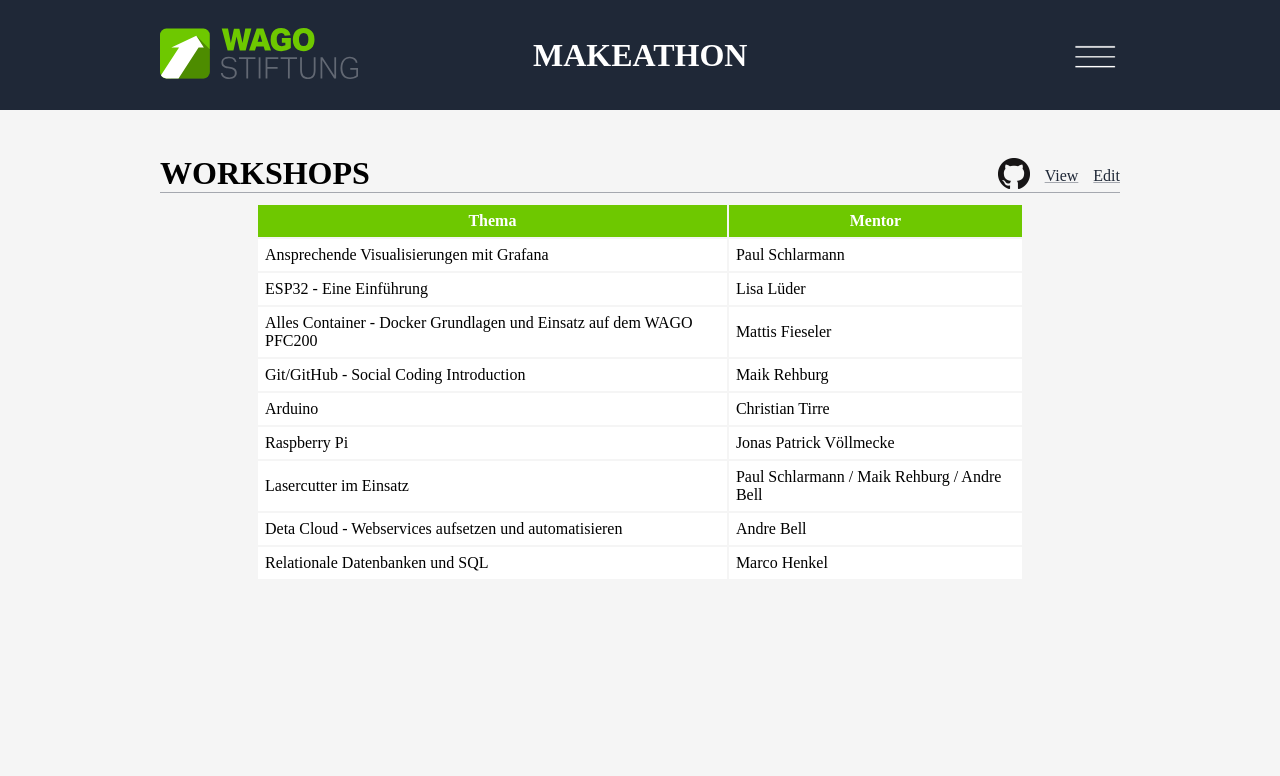
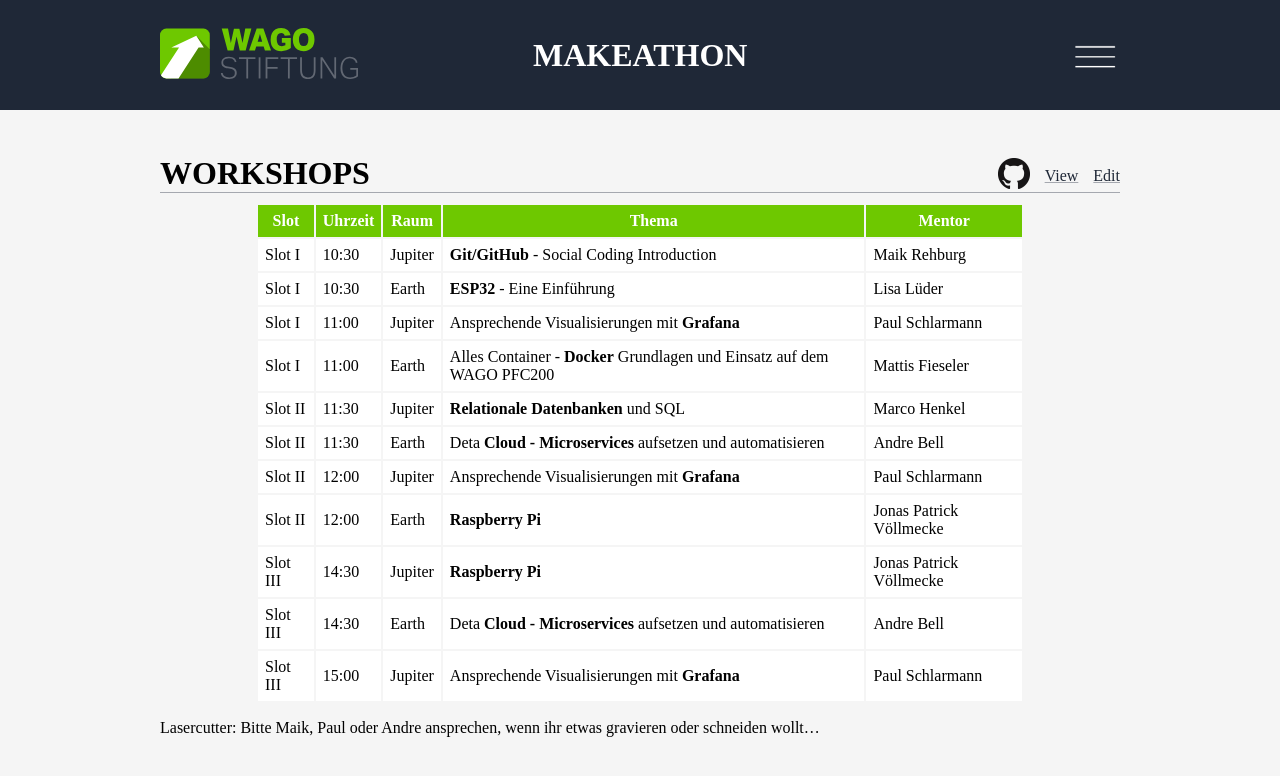
Before and after one commit to wago-stiftung/makeathon2021, a Jekyll site: the page built from workshops.md, in a window 1280 px wide and 900 px high. Shown: the top 776 px of the window. Built offline with Jekyll 4.4.1, drawn with Linux system fonts in a browser that asks for light colours; our own code applies the rules of GitHub Pages for plain Markdown files; comment, search, counter and statistics services are not loaded.

Commit message:
Update workshops.md

```diff
--- a/workshops.md
+++ b/workshops.md
@@ -1,13 +1,19 @@
 # Workshops
 
-| Thema | Mentor |
-| ---  | --- |
-| Ansprechende Visualisierungen mit Grafana | Paul Schlarmann |
-| ESP32 - Eine Einführung | Lisa Lüder |
-| Alles Container - Docker Grundlagen und Einsatz auf dem WAGO PFC200 | Mattis Fieseler |
-| Git/GitHub - Social Coding Introduction | Maik Rehburg |
-| Arduino | Christian Tirre |
-| Raspberry Pi | Jonas Patrick Völlmecke |
-| Lasercutter im Einsatz | Paul Schlarmann / Maik Rehburg / Andre Bell |
-| Deta Cloud - Webservices aufsetzen und automatisieren | Andre Bell |
-| Relationale Datenbanken und SQL | Marco Henkel |
+| Slot | Uhrzeit | Raum | Thema | Mentor |
+| ---  | --- | ---  | --- |
+| Slot I | 10:30 | Jupiter | **Git/GitHub** - Social Coding Introduction | Maik Rehburg |
+| Slot I | 10:30 | Earth | **ESP32** - Eine Einführung | Lisa Lüder |
+| Slot I | 11:00 | Jupiter | Ansprechende Visualisierungen mit **Grafana** | Paul Schlarmann |
+| Slot I | 11:00 | Earth | Alles Container - **Docker** Grundlagen und Einsatz auf dem WAGO PFC200 | Mattis Fieseler |
+| ---  | --- | ---  | --- |
+| Slot II | 11:30 | Jupiter | **Relationale Datenbanken** und SQL | Marco Henkel |
+| Slot II | 11:30 | Earth | Deta **Cloud - Microservices** aufsetzen und automatisieren | Andre Bell |
+| Slot II | 12:00 | Jupiter | Ansprechende Visualisierungen mit **Grafana** | Paul Schlarmann |
+| Slot II | 12:00 | Earth | **Raspberry Pi** | Jonas Patrick Völlmecke |
+| ---  | --- | ---  | --- |
+| Slot III | 14:30 | Jupiter | **Raspberry Pi** | Jonas Patrick Völlmecke |
+| Slot III | 14:30 | Earth | Deta **Cloud - Microservices** aufsetzen und automatisieren | Andre Bell |
+| Slot III | 15:00 | Jupiter | Ansprechende Visualisierungen mit **Grafana** | Paul Schlarmann |
+
+Lasercutter: Bitte Maik, Paul oder Andre ansprechen, wenn ihr etwas gravieren oder schneiden wollt...
```
